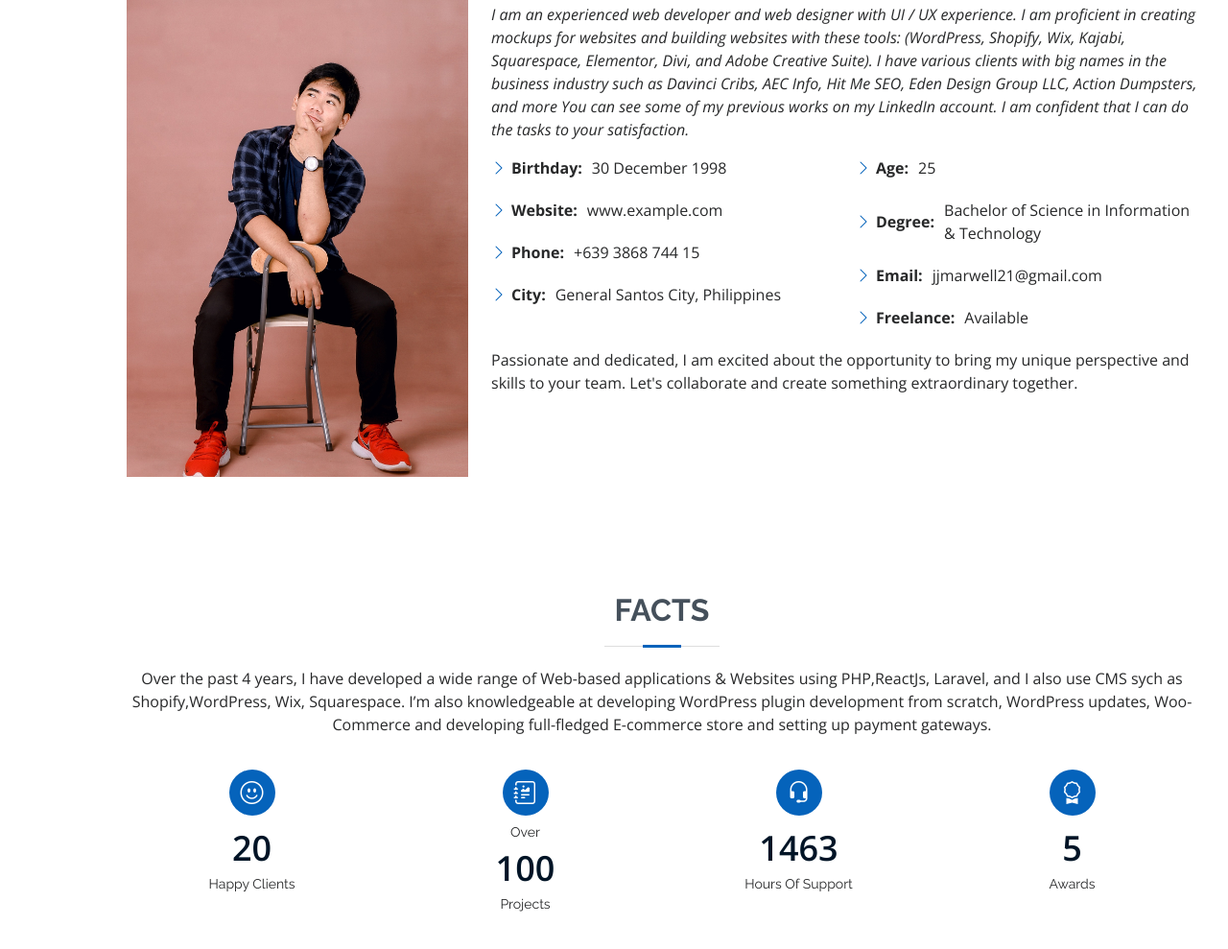
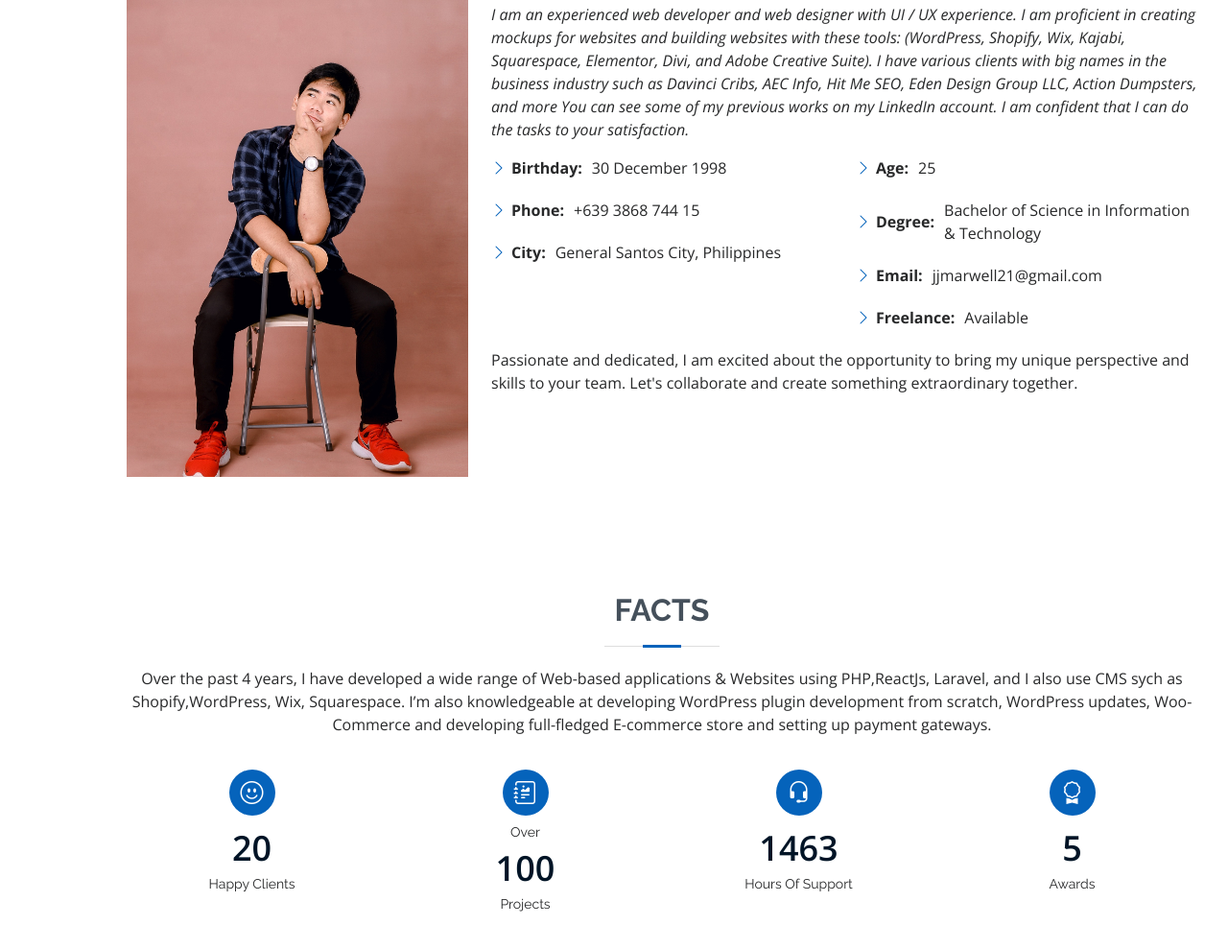
Before and after one commit to Supremo-dev/NewPortfolio, a plain HTML site: page index.html in a window 1280 px wide. Shown: the part 1077-2066 px from the top of the page at 96% size. Drawn offline with nearby package versions, Linux system fonts and the light colour scheme.

Commit message:
Remove website <li>

```diff
--- a/index.html
+++ b/index.html
@@ -135,10 +135,6 @@
                     <li>
                       <i class="bi bi-chevron-right"></i>
                       <strong>Birthday:</strong> <span>30 December 1998</span>
-                    </li>
-                    <li>
-                      <i class="bi bi-chevron-right"></i>
-                      <strong>Website:</strong> <span>www.example.com</span>
                     </li>
                     <li>
                       <i class="bi bi-chevron-right"></i>
```
